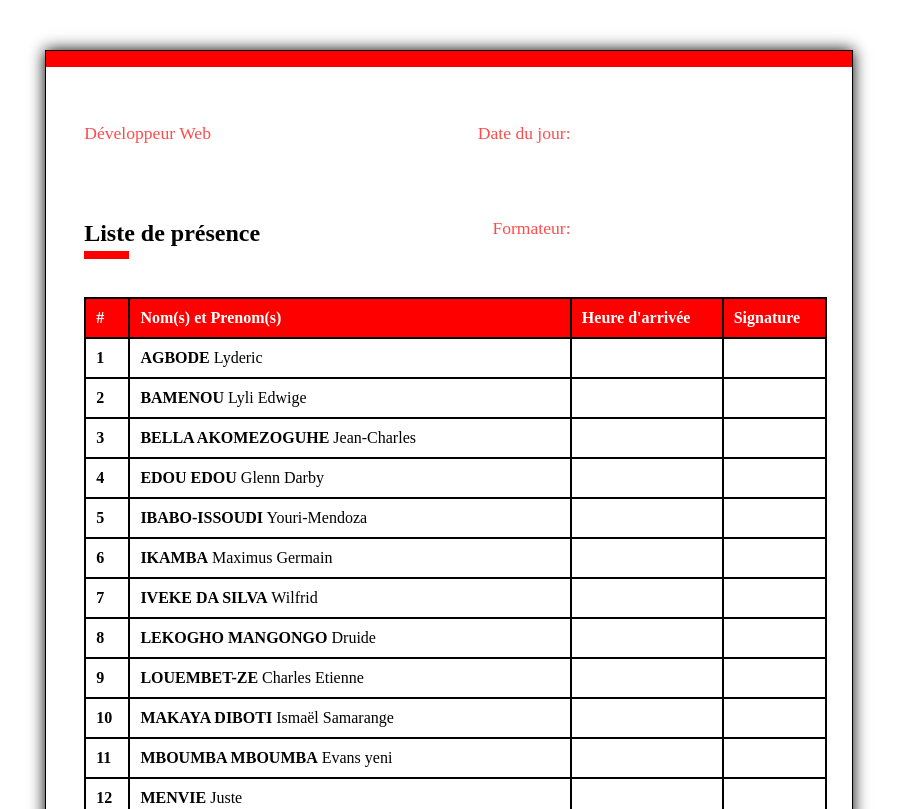
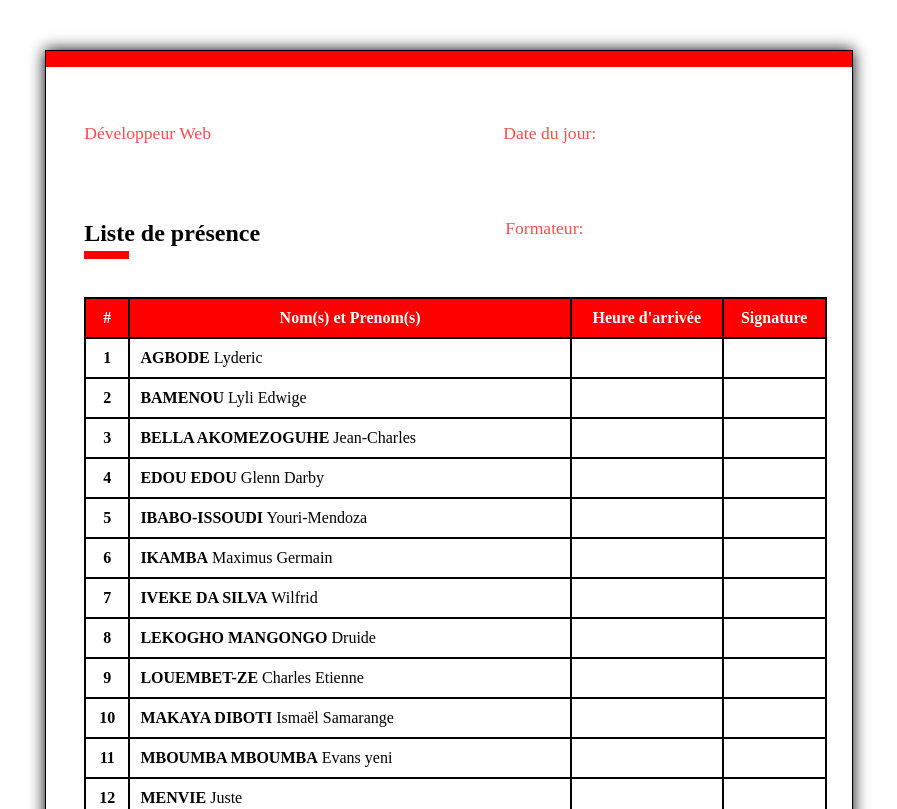
Before and after one commit to meddy11/liste-presence, a plain HTML site: page index.html in a window 1280 px wide. Shown: the top 809 px of the page, without its empty margins (191-1088 px from the left). Drawn offline with Linux system fonts and the light colour scheme.

Commit message:
liste 2.2

```diff
--- a/style.css
+++ b/style.css
@@ -81,14 +81,14 @@ thead {
 }
 
 .contenaire .droite {
-    margin-right: 19vw;
+    margin-right: 17vw;
     color: red;
     font-family: 'Cinzel', serif;
     font-size: 1.1em;
 }
 
 .content .bas {
-    margin-right: 19vw;
+    margin-right: 18vw;
     color: red;
     font-family: 'Cinzel', serif;
     font-size: 1.1em;
@@ -123,3 +123,6 @@ h2{
     display: flex;
 
 }
+th{
+    text-align: center;
+}
```
